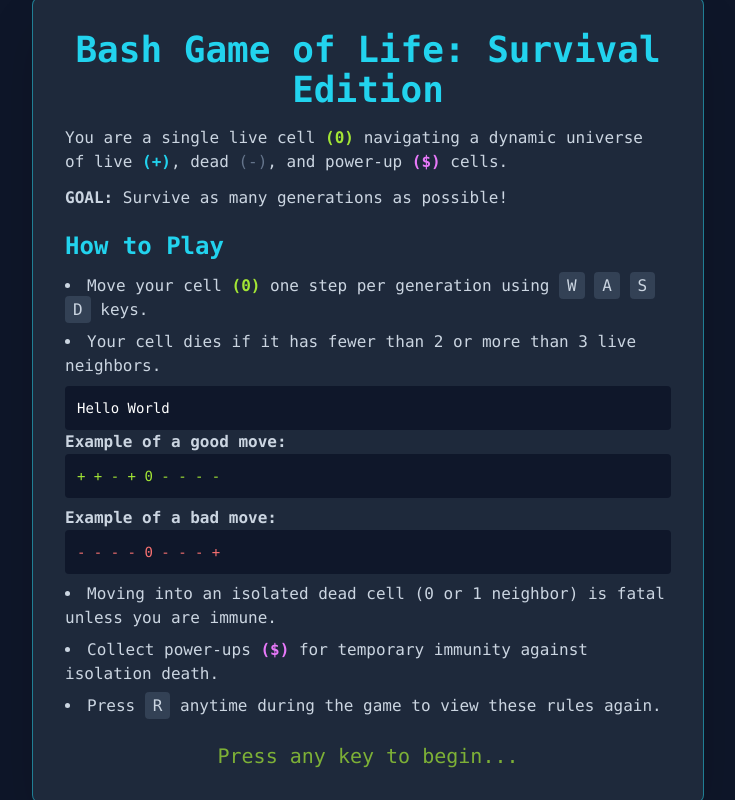
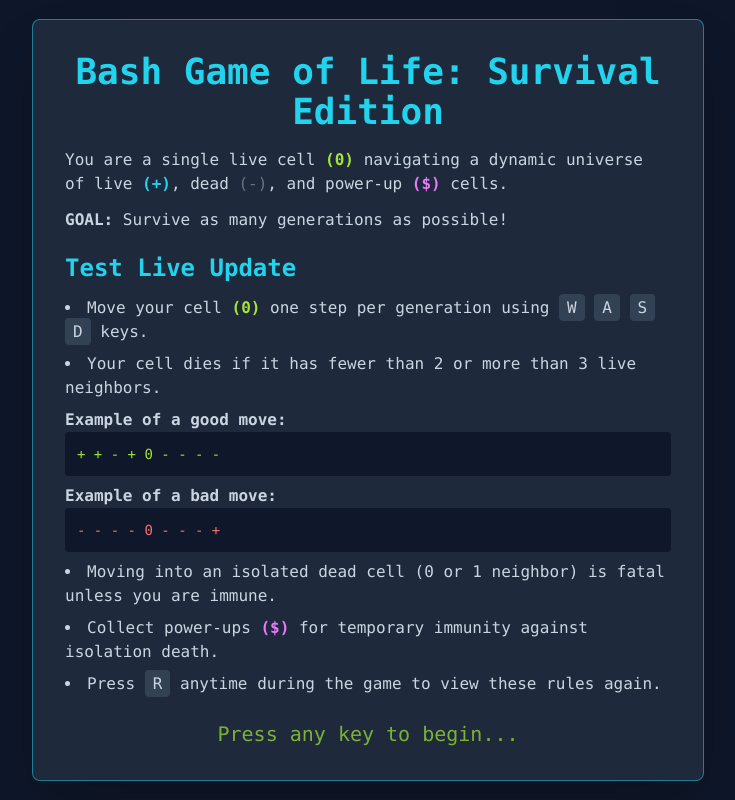
Before and after one commit to johnny603/Bash-Game-O-Life, a React (Vite) app: page / in a window 1280 px wide. Shown: the whole page, without its empty margins (272-1007 px from the left). Built offline with nearby package versions, Linux system fonts and the light colour scheme.

Commit message:
Add test live update

```diff
--- a/components/RulesScreen.tsx
+++ b/components/RulesScreen.tsx
@@ -22,14 +22,12 @@ const RulesScreen: React.FC<RulesScreenProps> = ({ onStart }) => {
         <div className="text-left space-y-3 text-slate-300 mb-6">
             <p>You are a single live cell <span className="font-bold text-lime-400">(0)</span> navigating a dynamic universe of live <span className="font-bold text-cyan-400">(+)</span>, dead <span className="text-slate-500">(-)</span>, and power-up <span className="font-bold text-fuchsia-400">($)</span> cells.</p>
             <p><strong>GOAL:</strong> Survive as many generations as possible!</p>
-            <h2 className="text-2xl font-bold text-cyan-400 pt-2">How to Play</h2>
+            <h2 className="text-2xl font-bold text-cyan-400 pt-2">Test Live Update</h2>
             <ul className="list-disc list-inside space-y-2">
                 <li>Move your cell <span className="font-bold text-lime-400">(0)</span> one step per generation using <span className="bg-slate-700 px-2 py-1 rounded">W</span> <span className="bg-slate-700 px-2 py-1 rounded">A</span> <span className="bg-slate-700 px-2 py-1 rounded">S</span> <span className="bg-slate-700 px-2 py-1 rounded">D</span> keys.</li>
                 <li>Your cell dies if it has fewer than 2 or more than 3 live neighbors.</li>
                 <li className="list-none mt-2">
-                  <pre className="bg-slate-900 p-3 rounded text-white font-mono text-sm">
-Hello World
-</pre>
+
                 <p className="font-semibold">Example of a good move:</p>
                 <pre className="bg-slate-900 p-3 rounded text-lime-400 font-mono text-sm">
 + + -
```
Lines whose indentation alone changed are shown as unchanged.
